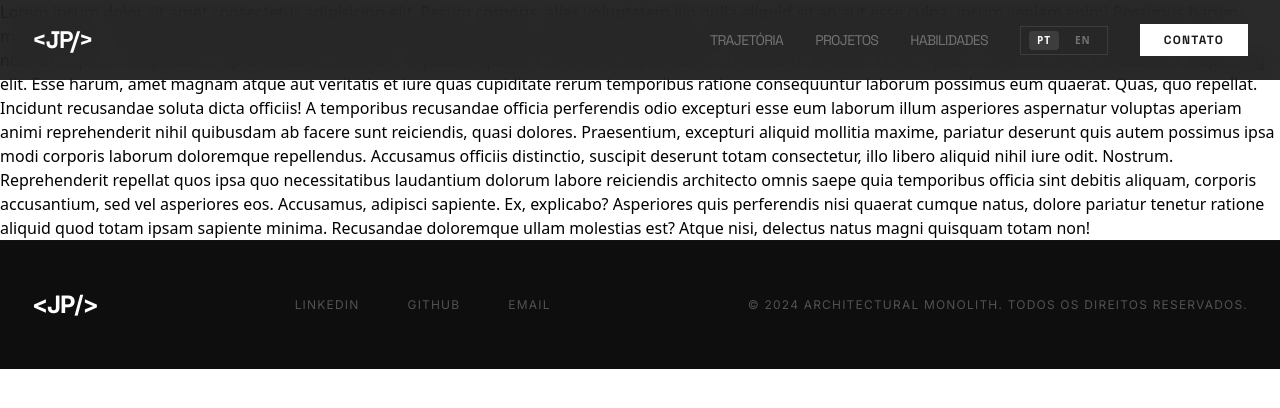
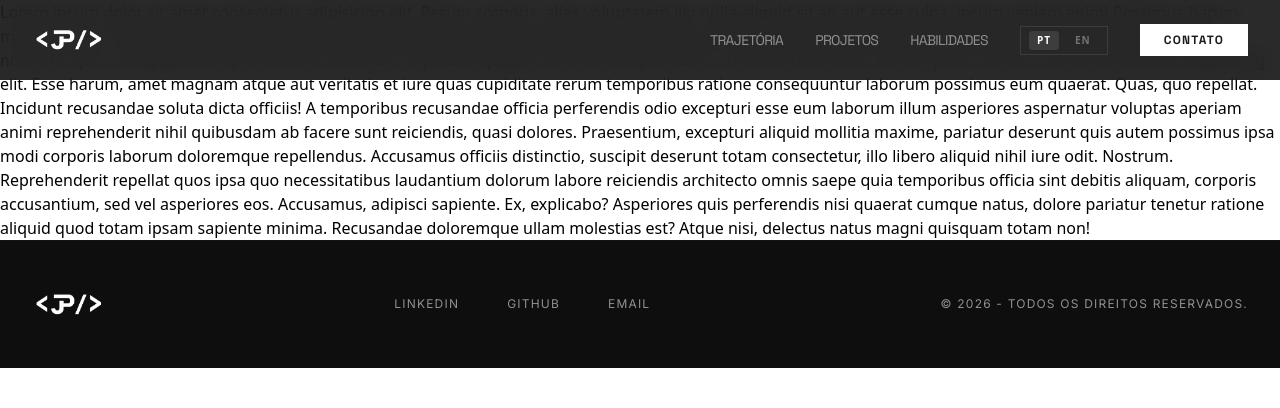
Before and after one commit to joalisonpereira/joalisonpereira-dev, a Next.js app: page / in a window 1280 px wide. Shown: the top 408 px of the page. Built offline with nearby package versions, Linux system fonts and the light colour scheme.

Commit message:
initial commit

```diff
--- a/app/_components/Footer.tsx
+++ b/app/_components/Footer.tsx
@@ -1,3 +1,5 @@
+import Logo from './Logo';
+
 const footerLinks = [
   {
     label: 'LinkedIn',
@@ -14,28 +16,27 @@ const footerLinks = [
 ];
 
 export default function Footer() {
+  const currentYear = new Date().getFullYear();
+
   return (
-    <footer className="w-full border-t border-outline-variant/10 bg-[#0E0E0E]">
+    <footer className="w-full border-t border-outline-variant/10 bg-surface-container-lowest">
       <div className="mx-auto flex w-full max-w-360 flex-col items-center justify-between px-8 py-12 md:flex-row">
-        <div className="mb-8 font-body font-bold text-white md:mb-0">
-          <span className="text-2xl tracking-tighter">
-            &lt;JP/&gt;
-          </span>
+        <div className="mb-8 md:mb-0">
+          <Logo size="lg" />
         </div>
         <div className="mb-8 flex flex-wrap justify-center gap-12 md:mb-0">
           {footerLinks.map(({ label, href }) => (
             <a
               key={label}
               href={href}
-              className="font-body text-xs tracking-widest text-neutral-600 uppercase transition-colors hover:text-white"
+              className="font-body text-xs tracking-widest text-outline uppercase transition-colors hover:text-primary"
             >
               {label}
             </a>
           ))}
         </div>
-        <p className="font-body text-xs tracking-widest text-neutral-600 uppercase">
-          © 2024 Architectural Monolith. Todos os direitos
-          reservados.
+        <p className="font-body text-xs tracking-widest text-outline uppercase">
+          © {currentYear} - Todos os direitos reservados.
         </p>
       </div>
     </footer>
--- a/app/_components/Header.tsx
+++ b/app/_components/Header.tsx
@@ -1,5 +1,5 @@
-import Link from 'next/link';
 import LangToggle from './LangToggle';
+import Logo from './Logo';
 
 const navLinks = [
   { label: 'Trajetória', href: '#experiencia' },
@@ -9,20 +9,15 @@ const navLinks = [
 
 export default function Header() {
   return (
-    <nav className="fixed top-0 z-50 w-full bg-[#131313]/90 backdrop-blur-md">
+    <nav className="fixed top-0 z-50 w-full bg-surface/90 backdrop-blur-md">
       <div className="mx-auto flex w-full max-w-360 items-center justify-between px-8 py-6">
-        <Link
-          href="/"
-          className="font-headline text-2xl font-bold tracking-tighter text-white"
-        >
-          &lt;JP/&gt;
-        </Link>
+        <Logo size="lg" />
         <div className="hidden items-center gap-8 md:flex">
           {navLinks.map(({ label, href }) => (
             <a
               key={href}
               href={href}
-              className="font-headline text-sm tracking-tighter text-neutral-500 uppercase transition-colors duration-200 hover:text-white"
+              className="font-headline text-sm tracking-tighter text-outline uppercase transition-colors duration-200 hover:text-primary"
             >
               {label}
             </a>
--- /dev/null
+++ b/app/_components/Logo.tsx
@@ -0,0 +1,30 @@
+import Image from 'next/image';
+import Link from 'next/link';
+
+const sizeMap = {
+  sm: 32,
+  md: 48,
+  lg: 72,
+  xl: 96
+} as const;
+
+type LogoSize = keyof typeof sizeMap;
+
+interface LogoProps {
+  size?: LogoSize;
+}
+
+export default function Logo({ size = 'md' }: LogoProps) {
+  const px = sizeMap[size];
+
+  return (
+    <Link href="/">
+      <Image
+        src="/logo2.png"
+        alt="<JP/>"
+        width={px}
+        height={px}
+      />
+    </Link>
+  );
+}
```
Also changed, not shown: public/logo.png (added), public/logo2.png (added).
